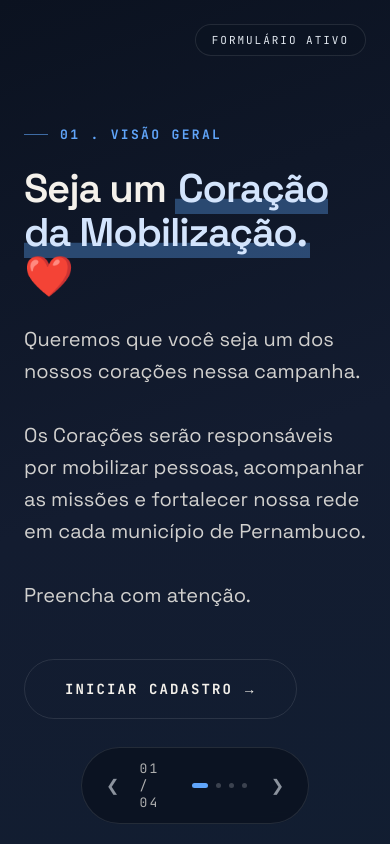
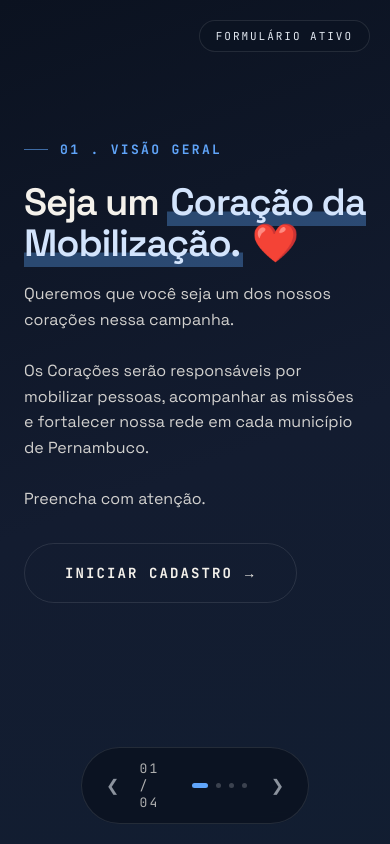
Before and after one commit to AdminTNL/pe, a plain HTML site: page index.html in a window 390 px wide. Drawn offline with Linux system fonts and the light colour scheme.

Commit message:
Update index.html

```diff
--- a/index.html
+++ b/index.html
@@ -24,6 +24,7 @@
 
     html, body {
       height: 100vh;
+      height: 100dvh;
       overflow: hidden;
       background: var(--navy);
       color: var(--offwhite);
@@ -34,12 +35,10 @@
 
     .font-mono { font-family: 'JetBrains Mono', monospace; }
 
-    /* Fundo Institucional */
     .bg-night {
       background: linear-gradient(160deg, var(--navy) 0%, var(--navy-2) 55%, rgba(96,165,250,.08) 100%);
     }
 
-    /* Elementos Fixos da Interface */
     .cross-link {
       position: fixed; top: 36px; right: 56px; z-index: 20;
       font-family: 'JetBrains Mono', monospace; font-size: 12px; letter-spacing: 0.18em;
@@ -49,7 +48,6 @@
     }
     .cross-link:hover { border-color: rgba(96,165,250,0.5); }
 
-    /* Navegação Inferior (Pílula) */
     .ui-controls {
       position: fixed; bottom: 32px; left: 50%; transform: translateX(-50%);
       display: flex; gap: 12px; align-items: center; z-index: 100;
@@ -67,8 +65,7 @@
     .ui-dot { width: 5px; height: 5px; border-radius: 999px; background: rgba(255,255,255,0.2); transition: 0.2s; }
     .ui-dot.active { background: var(--cyan); width: 16px; }
 
-    /* Estrutura de Slides */
-    .slider { position: relative; width: 100vw; height: 100vh; }
+    .slider { position: relative; width: 100vw; height: 100vh; height: 100dvh; }
 
     .slide {
       position: absolute; inset: 0; display: flex; flex-direction: column;
@@ -76,9 +73,17 @@
       align-items: center;
       opacity: 0; pointer-events: none; transition: opacity var(--slide-duration) ease-out, transform var(--slide-duration) ease-out;
       z-index: 1; transform: translateY(10px);
-      padding: 80px 20px 100px 20px;
+      padding: 80px 20px 40px 20px;
       overflow-y: auto;
       scrollbar-width: thin;
+    }
+
+    .slide::after {
+      content: '';
+      display: block;
+      min-height: 140px;
+      width: 100%;
+      flex-shrink: 0;
     }
 
     .slide::-webkit-scrollbar { width: 6px; }
@@ -88,7 +93,6 @@
 
     .slide-content { width: 100%; max-width: 720px; margin: auto 0; }
 
-    /* Tipografia e Destaques */
     .kicker {
       font-family: 'JetBrains Mono', monospace; font-weight: 700; font-size: 13px; text-transform: uppercase;
       letter-spacing: 0.18em; color: var(--cyan); display: flex; align-items: center; gap: 12px; margin-bottom: 24px;
@@ -100,7 +104,6 @@
 
     .mk-cyan { box-shadow: inset 0 -0.38em 0 0 rgba(96,165,250,.35); color: #D3E4FC; padding: 0 .08em; }
 
-    /* Formulários e Inputs Institucionais */
     .form-row { margin-bottom: 36px; }
     .form-label { font-family: 'JetBrains Mono', monospace; font-size: 12px; text-transform: uppercase; letter-spacing: 0.15em; opacity: 0.7; display: block; margin-bottom: 12px; font-weight: 700; }
 
@@ -118,7 +121,6 @@
     .ddi-prefix { padding: 16px 12px 16px 0; font-family: 'Space Grotesk', sans-serif; font-size: 22px; opacity: 0.5; font-weight: 500; }
     .whatsapp-group input[type="tel"] { border: none; padding-left: 0; }
 
-    /* Caixas de Seleção */
     .option-card {
       display: flex; align-items: center; border: 1px solid var(--border-light); background: rgba(255,255,255,0.02);
       margin-bottom: 16px; cursor: pointer; transition: 0.2s; position: relative; border-radius: 6px;
@@ -146,7 +148,6 @@
       content: ''; width: 6px; height: 12px; border: solid var(--navy); border-width: 0 3px 3px 0; transform: rotate(45deg); margin-bottom: 2px;
     }
 
-    /* Botão Primário */
     .btn-exec {
       background: transparent; color: var(--offwhite); border: 1px solid var(--border-light);
       font-family: 'JetBrains Mono', monospace; font-size: 14px; text-transform: uppercase; letter-spacing: 0.15em; font-weight: 700;
@@ -159,9 +160,10 @@
     .error-msg { color: #E879A4; font-family: 'JetBrains Mono', monospace; font-size: 11px; margin-top: 10px; display: none; text-transform: uppercase; font-weight: 700; }
 
     @media (max-width: 820px) {
-      .cross-link { right: 24px; top: 24px; padding: 8px 16px; font-size: 11px; }
-      .protagonista { font-size: 40px; }
-      .slide { padding: 100px 24px; }
+      .cross-link { right: 20px; top: 20px; padding: 8px 16px; font-size: 11px; }
+      .protagonista { font-size: 38px; margin-bottom: 16px; }
+      .lead { font-size: 16px; margin-bottom: 32px; }
+      .slide { padding: 60px 24px 20px 24px; }
       .ui-controls { bottom: 20px; }
       input[type="text"], input[type="tel"], select, textarea { font-size: 18px; }
     }
@@ -171,7 +173,6 @@
 
   <div class="cross-link" id="status-badge">Formulário Ativo</div>
 
-  <!-- Navegação Inferior -->
   <div class="ui-controls">
     <div class="ui-btn" onclick="prevSlide()">❮</div>
     <div class="ui-counter"><span id="currSlide">01</span> / 04</div>
@@ -190,7 +191,6 @@
 
     <div class="slider">
 
-      <!-- SLIDE 01 -->
       <div class="slide active" id="slide-1">
         <div class="slide-content">
           <div class="kicker"><span class="tick"></span>01 . Visão Geral</div>
@@ -200,7 +200,6 @@
         </div>
       </div>
 
-      <!-- SLIDE 02 -->
       <div class="slide" id="slide-2">
         <div class="slide-content">
           <div class="kicker"><span class="tick"></span>02 . Identificação Base</div>
@@ -420,7 +419,6 @@
         </div>
       </div>
 
-      <!-- SLIDE 03 -->
       <div class="slide" id="slide-3">
         <div class="slide-content">
           <div class="kicker"><span class="tick"></span>03 . Força e Engajamento</div>
@@ -484,7 +482,6 @@
         </div>
       </div>
 
-      <!-- SLIDE 04 -->
       <div class="slide" id="slide-4">
         <div class="slide-content">
           <div class="kicker"><span class="tick"></span>04 . Síntese e Ação</div>
@@ -510,7 +507,6 @@
     let currentSlideIndex = 1;
     const totalSlides = 4;
 
-  // --- NAVEGAÇÃO E MÁSCARAS (Mantido o que já funcionava perfeitamente) ---
     function updateUI() {
       document.getElementById('currSlide').innerText = `0${currentSlideIndex}`;
       const dots = document.querySelectorAll('.ui-dot');
@@ -582,9 +578,8 @@
       });
     });
 
-  // --- NOVA FUNÇÃO DE FETCH PARA O N8N ---
     document.getElementById('multi-step-form').addEventListener('submit', async function(e) {
-    e.preventDefault(); // Impede o formulário de recarregar a página
+      e.preventDefault();
 
       const btnSubmit = document.querySelector('button[type="submit"]');
       const originalText = btnSubmit.innerHTML;
@@ -593,10 +588,8 @@
 
       const formData = new FormData(this);
 
-    // Tratamento especial para os checkboxes de horário (junta todos os selecionados por vírgula)
       const horariosSelecionados = formData.getAll('horarios').join(', ');
 
-    // Montando o JSON exato que vai pro n8n
       const payload = {
         data_hora: new Date().toLocaleString('pt-BR'),
         nome: formData.get('nome'),
@@ -611,7 +604,6 @@
         nivel: formData.get('nivel') || ""
       };
 
-    // COLOQUE AQUI A URL DO SEU WEBHOOK DE TESTE DO N8N
       const webhookUrl = 'https://webhookn8n.tnledu.shop/webhook/form-marilia-arraes';
 
       try {
@@ -622,7 +614,6 @@
         });
 
         if (response.ok) {
-        // Redirecionamento em caso de sucesso
           window.location.href = 'https://google.com';
         } else {
           throw new Error('Erro na resposta do webhook');
```
Lines whose indentation alone changed are shown as unchanged.
